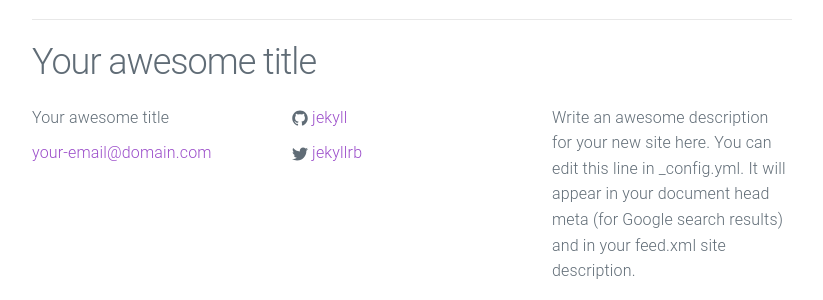
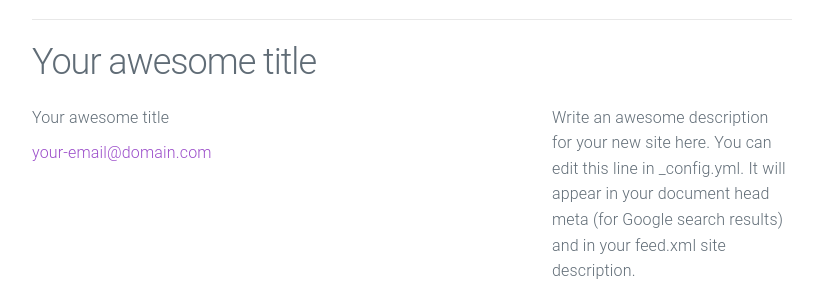
Before and after one commit to omgitsedwin/omgitsedwin.github.io, a Jekyll site: the page built from index.html, in a window 1280 px wide. Shown: the part 794-1094 px from the top of the page, without its empty margins (228-1051 px from the left). Built offline with Jekyll 4.4.1, drawn with Linux system fonts in a browser that asks for light colours.

Commit message:
🔧 update _config.yml to get page to publish

```diff
--- a/_config.yml
+++ b/_config.yml
@@ -5,10 +5,10 @@
   Write an awesome description for your new site here. You can edit this
   line in _config.yml. It will appear in your document head meta (for
   Google search results) and in your feed.xml site description.
-baseurl: "/urban-theme" # the subpath of your site, e.g. /blog
-url: "http://yourdomain.com" # the base hostname & protocol for your site
-twitter_username: jekyllrb
-github_username:  jekyll
+#baseurl: "/urban-theme" # the subpath of your site, e.g. /blog
+#url: "http://yourdomain.com" # the base hostname & protocol for your site
+#twitter_username: jekyllrb
+#github_username:  jekyll
 
 # Build settings
 markdown: kramdown
```
